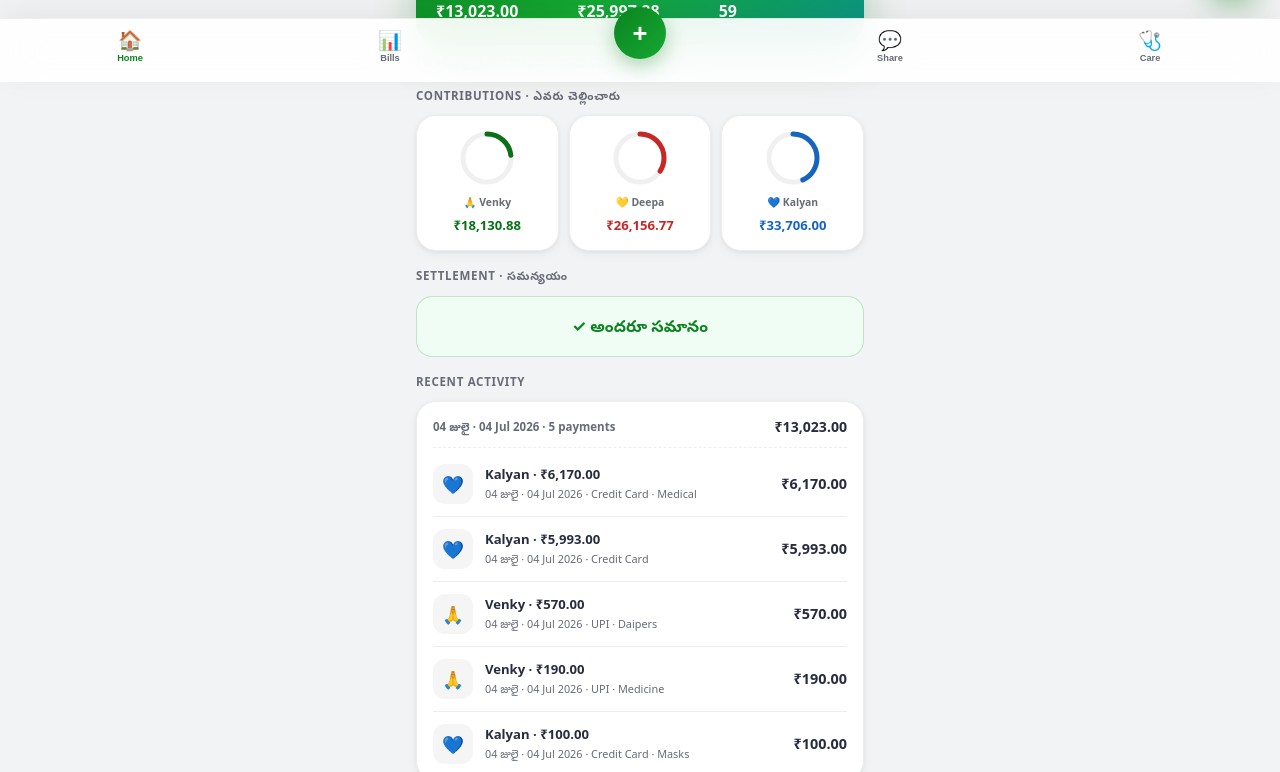
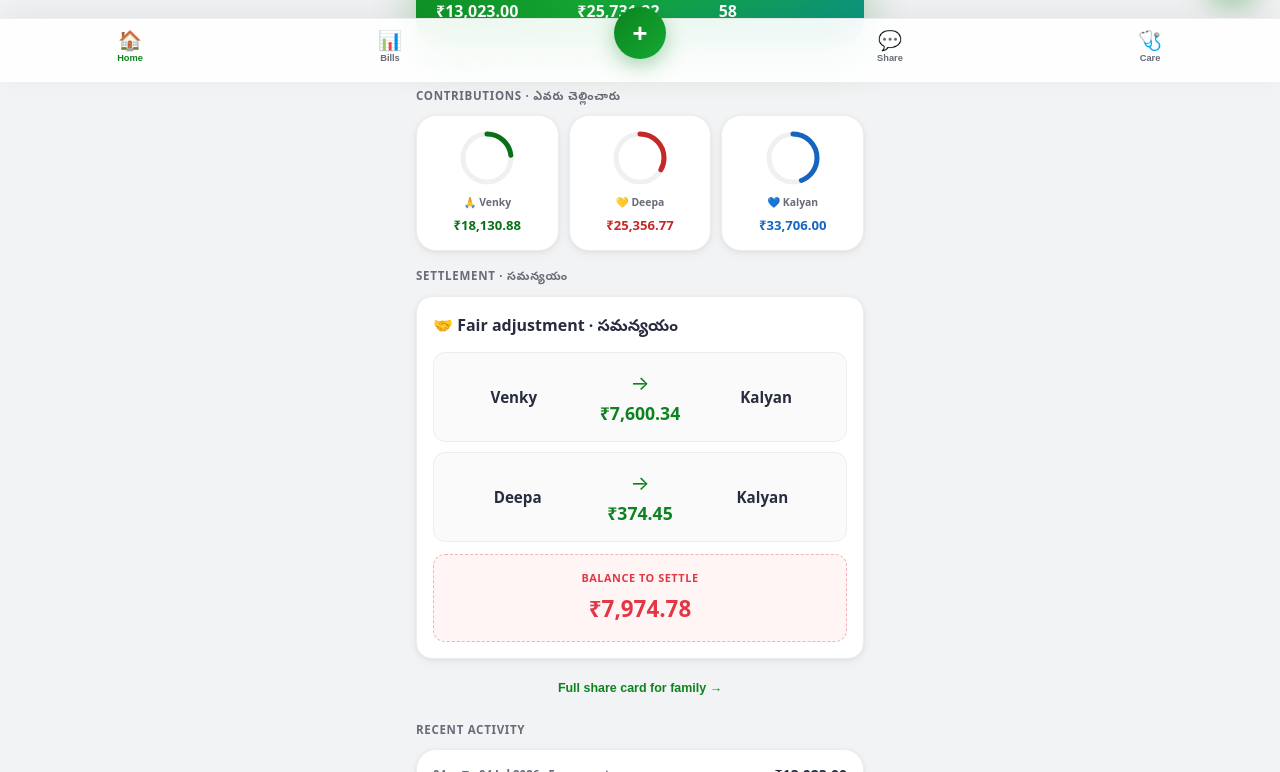
Before and after one commit to Tevskrishna/hospital-bills, a website: page index.html in a window 1280 px wide. Shown: the part 718-1490 px from the top of the page. Drawn offline with Linux system fonts and the light colour scheme.

Commit message:
fix: remove duplicate Deepa 800 and improve full 3-way settlement
Settlement now shows who pays whom among all sons based on fair 1/3 share. Split cards and WhatsApp updated.

```diff
--- a/css/app.css
+++ b/css/app.css
@@ -244,6 +244,11 @@
   background: #fff8f0; border: 1px solid #ffe4c4; font-size: 0.78rem; color: #7c4a1a;
 }
 .split-card { --c: var(--teal); }
+.split-settle-hint {
+  font-size: 0.68rem; margin-top: 10px; padding: 8px 10px; border-radius: 10px; line-height: 1.45;
+}
+.split-settle-hint.owe-hint { background: #fff5f5; color: #b91c1c; border: 1px solid #fecaca; }
+.split-settle-hint.receive-hint { background: #ecfdf5; color: #047857; border: 1px solid #a7f3d0; }
 .split-metrics {
   display: grid; grid-template-columns: repeat(3, 1fr); gap: 8px; margin: 14px 0;
 }
--- a/data/bills.json
+++ b/data/bills.json
@@ -153,13 +153,6 @@
       "d": "2026-06-28",
       "who": "Deepa",
       "amt": 1500,
-      "mode": "",
-      "note": ""
-    },
-    {
-      "d": "2026-06-28",
-      "who": "Deepa",
-      "amt": 800,
       "mode": "",
       "note": ""
     },
--- a/js/calculations.js
+++ b/js/calculations.js
@@ -48,32 +48,54 @@
       Deepa: paid.Deepa - fair,
       Kalyan: paid.Kalyan - fair,
     };
+    const remaining = {
+      Venky: fair - paid.Venky,
+      Deepa: fair - paid.Deepa,
+      Kalyan: fair - paid.Kalyan,
+    };
+    const PAYER_TE = { Venky: "వెంకీ", Deepa: "దీప", Kalyan: "కల్యాణ్" };
+
+    const creditors = Object.keys(paid)
+      .filter((w) => extra[w] > EPS)
+      .map((w) => ({ who: w, amt: extra[w] }))
+      .sort((a, b) => b.amt - a.amt);
+    const debtors = Object.keys(paid)
+      .filter((w) => extra[w] < -EPS)
+      .map((w) => ({ who: w, amt: -extra[w] }))
+      .sort((a, b) => b.amt - a.amt);
+
     const settlements = [];
-    const kalyanOwes = Math.max(0, fair - paid.Kalyan);
-    if (kalyanOwes > EPS) {
-      const creditors = [
-        { who: "Deepa", te: "దీప", amt: extra.Deepa },
-        { who: "Venky", te: "వెంకీ", amt: extra.Venky },
-      ]
-        .filter((c) => c.amt > EPS)
-        .sort((a, b) => b.amt - a.amt);
-      let left = kalyanOwes;
-      creditors.forEach((c) => {
-        const pay = Math.min(left, c.amt);
-        if (pay > EPS) {
-          settlements.push({
-            from: "Kalyan",
-            fromTe: "కల్యాణ్",
-            to: c.who,
-            toTe: c.te,
-            amt: pay,
-            why: c.who === "Deepa" ? "Deepa paid the most extra" : "Venky paid a little extra",
-          });
-          left -= pay;
-        }
-      });
+    const cred = creditors.map((c) => ({ ...c }));
+    const debt = debtors.map((d) => ({ ...d }));
+    let ci = 0;
+    let di = 0;
+    while (ci < cred.length && di < debt.length) {
+      const pay = Math.min(cred[ci].amt, debt[di].amt);
+      if (pay > EPS) {
+        settlements.push({
+          from: debt[di].who,
+          fromTe: PAYER_TE[debt[di].who],
+          to: cred[ci].who,
+          toTe: PAYER_TE[cred[ci].who],
+          amt: pay,
+        });
+        cred[ci].amt -= pay;
+        debt[di].amt -= pay;
+        if (cred[ci].amt < EPS) ci++;
+        if (debt[di].amt < EPS) di++;
+      } else break;
     }
-    return { fair, paid, extra, settlements, kalyanOwes };
+
+    const settleTotal = settlements.reduce((s, x) => s + x.amt, 0);
+    return {
+      fair,
+      paid,
+      extra,
+      remaining,
+      settlements,
+      settleTotal,
+      kalyanOwes: Math.max(0, remaining.Kalyan),
+    };
   }
 
   /* Browser wrappers — use global data (unchanged behaviour) */
--- a/js/render.js
+++ b/js/render.js
@@ -147,7 +147,7 @@
         </div>
         <div class="settle-total-box">
           <div class="lbl">Balance to settle</div>
-          <div class="val">${fmt(s.kalyanOwes)}</div>
+          <div class="val">${fmt(s.settleTotal)}</div>
         </div>
       </div>
       <button class="home-link" onclick="showPage('share')">Full share card for family →</button>`;
@@ -231,19 +231,19 @@
         </div>
         <div class="settle-total-box">
           <div class="lbl">Balance to settle · సమన్యయం</div>
-          <div class="val">${fmt(s.kalyanOwes)}</div>
+          <div class="val">${fmt(s.settleTotal)}</div>
         </div>
       </div>
       <div class="settle-te-big">
-        <strong>కల్యాణ్ గారు ఈ మొత్తం పంపితే అందరికి సమానం అవుతుంది — ${fmt(s.kalyanOwes)}</strong><br>
-        ${s.settlements.map((x) => `${x.toTe}కు <strong>${fmt(x.amt)}</strong>`).join(" · ")}
+        <strong>ఈ చెల్లింపులు పూర్తైతే అందరికి సమాన వాటా అవుతుంది — ${fmt(s.settleTotal)}</strong><br>
+        ${s.settlements.map((x) => `<strong>${x.from}</strong> → ${x.to}: ${fmt(x.amt)}`).join("<br>")}
       </div>`;
     } else {
       hero.innerHTML = `<div class="settle-te-big"><strong>✓ అందరూ సమానం — ఎవరికీ ఎవరు డబ్బు ఇవ్వాల్సిన అవసరం లేదు</strong></div>`;
     }
 
     document.getElementById("shareNote").innerHTML =
-      `<strong>గమనిక:</strong> వెంకీ & దీప ఒకరికొకరు డబ్బు ఇవ్వరు — ఎవరు ఎక్కువ చెల్లించారో వారికి మాత్రమే తిరిగి ఇవ్వడం. శివాజీ→వెంకీ అడ్వాన్స్ (₹${totalAdv().toLocaleString("en-IN")}) వేరు.`;
+      `<strong>గమనిక:</strong> ఎవరు తక్కువ చెల్లించారో వారు ఎక్కువ చెల్లించిన వారికి తిరిగి ఇవ్వాలి — fair 1/3 share. శివాజీ→వెంకీ అడ్వాన్స్ (₹${totalAdv().toLocaleString("en-IN")}) వేరు.`;
   }
 
   function render() {
@@ -318,6 +318,17 @@
     <div class="row"><span>Balance with Venky</span><span class="hi" style="color:${adv - venky >= 0 ? "#86efac" : "#fca5a5"}">${fmt(adv - venky)}</span></div>`;
 
     const splits = computeSplit(total);
+    const settle = computeSettlement(total);
+    const payTo = {};
+    settle.settlements.forEach((x) => {
+      if (!payTo[x.from]) payTo[x.from] = [];
+      payTo[x.from].push(`${fmt(x.amt)} → ${x.to}`);
+    });
+    const receiveFrom = {};
+    settle.settlements.forEach((x) => {
+      if (!receiveFrom[x.to]) receiveFrom[x.to] = [];
+      receiveFrom[x.to].push(`${x.from}: ${fmt(x.amt)}`);
+    });
     document.getElementById("splitCards").innerHTML = splits.map((s) => {
       const owe = s.remaining > 0.01;
       const credit = s.remaining < -0.01;
@@ -325,6 +336,11 @@
       const remV = owe ? fmt(s.remaining) : credit ? fmt(Math.abs(s.remaining)) : "✓";
       const remC = owe ? "owe" : credit ? "credit" : "";
       const extra = s.payer === "Venky" ? `<p style="font-size:0.68rem;color:var(--muted);margin-top:10px">Advance ${fmt(adv)} · Balance ${fmt(adv - venky)}</p>` : "";
+      const settleHint = payTo[s.payer]?.length
+        ? `<p class="split-settle-hint owe-hint">Pay: ${payTo[s.payer].join(" · ")}</p>`
+        : receiveFrom[s.payer]?.length
+          ? `<p class="split-settle-hint receive-hint">Receive: ${receiveFrom[s.payer].join(" · ")}</p>`
+          : "";
       return `
       <div class="card split-card" style="--c:${s.color}">
         <div class="card-head">
@@ -338,6 +354,7 @@
         <div class="bar-track"><div class="bar-fill" data-w="${s.fulfillPct}" style="background:${s.color}"></div></div>
         <div class="bar-meta"><span>${s.fulfillPct}% fulfilled</span></div>
         ${extra}
+        ${settleHint}
       </div>`;
     }).join("");
 
--- a/js/whatsapp.js
+++ b/js/whatsapp.js
@@ -23,17 +23,11 @@
 
     let settle = "";
     if (s.settlements.length) {
-      const credits = [];
-      if (s.extra.Venky > 0.01) credits.push(`వెంకీకి తిరిగి: ${fmt(s.extra.Venky)}`);
-      if (s.extra.Deepa > 0.01) credits.push(`దీపకు తిరిగి: ${fmt(s.extra.Deepa)}`);
-      settle = `\n*సమన్యయం — అందరికి సమానం చేయడానికి* 🙏\n`;
-      settle += `(ఎవరు ఎక్కువ చెల్లించారో వారికి తిరిగి ఇవ్వడం మాత్రమే)\n\n`;
-      if (credits.length) settle += credits.join("\n") + "\n\n";
-      settle += `కల్యాణ్ గారు ఈ విధంగా పంపితే అందరికి సరిపోతుంది:\n`;
+      settle = `\n*సమన్యయం — fair 1/3 share పూర్తి చేయడానికి* 🙏\n\n`;
       s.settlements.forEach((x) => {
-        settle += `→ ${x.toTe} గారికి: ${fmt(x.amt)}\n`;
+        settle += `→ *${x.from}* (${x.fromTe}) → *${x.to}* (${x.toTe}): ${fmt(x.amt)}\n`;
       });
-      settle += `(మొత్తం: ${fmt(s.kalyanOwes)})\n`;
+      settle += `(మొత్తం transfers: ${fmt(s.settleTotal)})\n`;
     } else {
       settle = `\n✓ అందరూ సమాన వాటా పూర్తి — ఎవరికీ ఎవరు డబ్బు ఇవ్వాల్సిన అవసరం లేదు 🙏\n`;
     }
```
Also changed, not shown: tests/calculations.test.js (+18 -16 lines).
